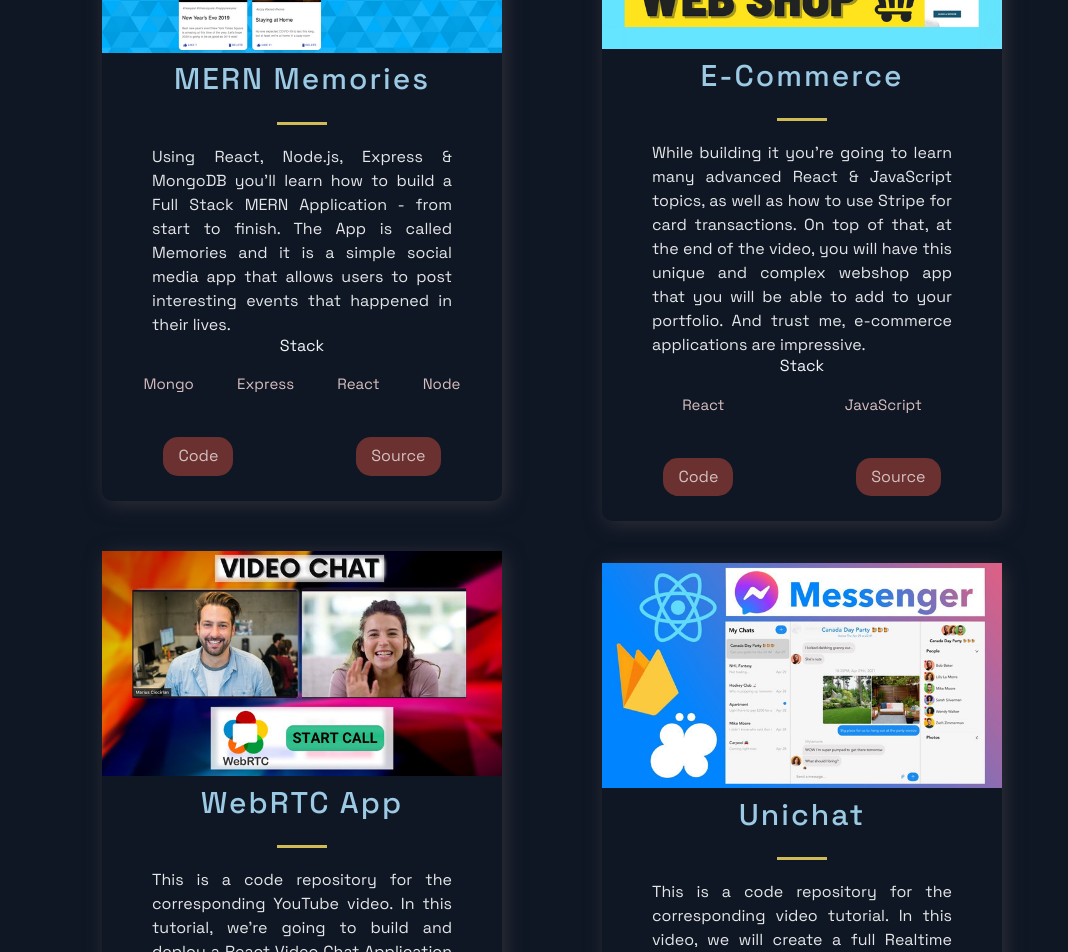
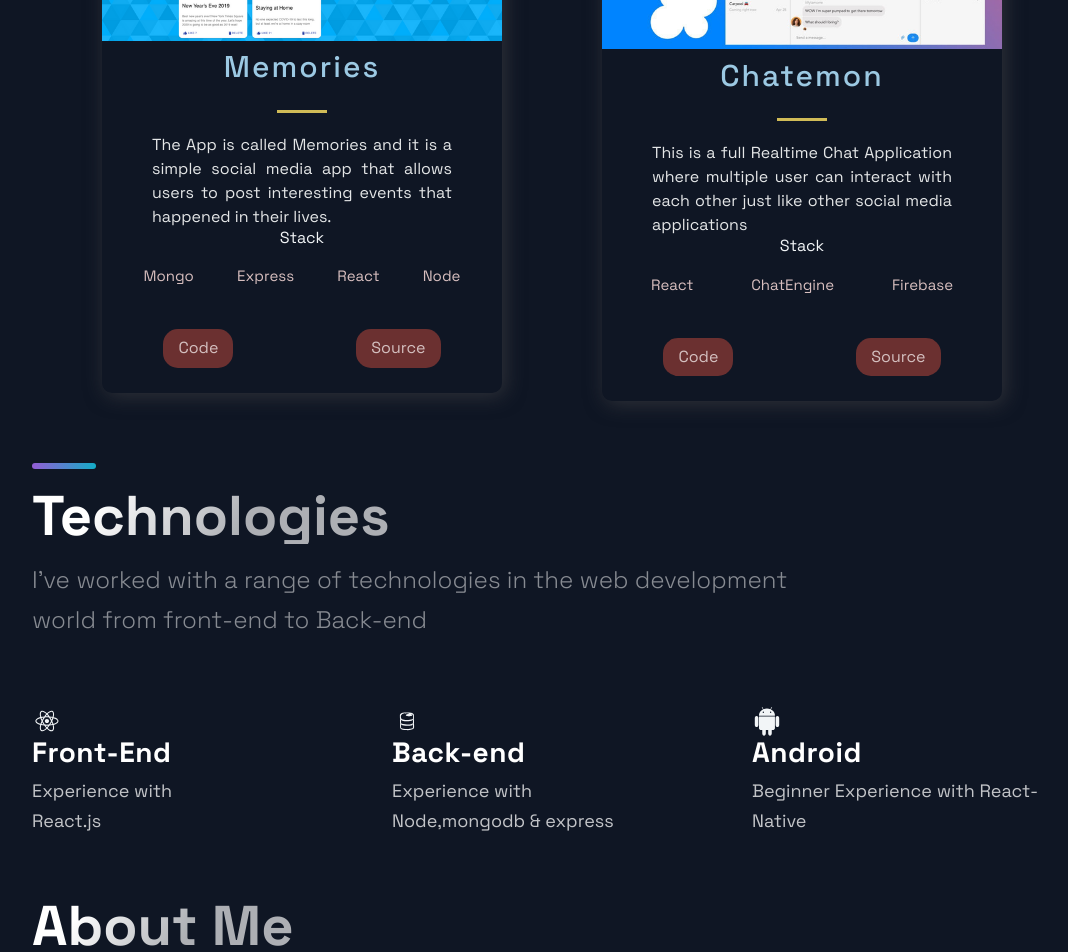
Before and after one commit to Devang2304/React-Portfolio-website, a Next.js app: page / in a window 1280 px wide. Shown: the part 1060-2012 px from the top of the page, without its empty margins (88-1156 px from the left). Built offline with nearby package versions, Linux system fonts and the light colour scheme.

Commit message:
Updated project section

```diff
--- a/src/constants/constants.js
+++ b/src/constants/constants.js
@@ -1,34 +1,34 @@
 export const projects = [
   {
-    title: 'MERN Memories',
-    description: "Using React, Node.js, Express & MongoDB you'll learn how to build a Full Stack MERN Application - from start to finish. The App is called Memories and it is a simple social media app that allows users to post interesting events that happened in their lives.",
+    title: 'Memories',
+    description: "The App is called Memories and it is a simple social media app that allows users to post interesting events that happened in their lives.",
       image: '/images/1.png',
       tags: ['Mongo', 'Express', 'React', 'Node'],
     source: 'https://google.com',
     visit: 'https://google.com',
     id: 0,
   },
+  // {
+  //   title: 'E-Commerce',
+  //   description:"This is Webshop App same as the Top WebShop website.It integrated card transactions with stripe.",
+  //   image: '/images/2.png',
+  //   tags: ['React', 'JavaScript'],
+  //   source: 'https://google.com',
+  //   visit: 'https://google.com',
+  //   id: 1,
+  // },
+  // {
+  //   title: 'WebRTC App',
+  //   description: "This is a code repository for the corresponding YouTube video. In this tutorial, we're going to build and deploy a React Video Chat Application using WebRTC.",
+  //     image: '/images/3.jpg',
+  //     tags: ['React', 'WebRTC'],
+  //   source: 'https://google.com',
+  //   visit: 'https://google.com',
+  //   id: 2,
+  // },
   {
-    title: 'E-Commerce',
-    description:"While building it you're going to learn many advanced React & JavaScript topics, as well as how to use Stripe for card transactions. On top of that, at the end of the video, you will have this unique and complex webshop app that you will be able to add to your portfolio. And trust me, e-commerce applications are impressive.",
-    image: '/images/2.png',
-    tags: ['React', 'JavaScript'],
-    source: 'https://google.com',
-    visit: 'https://google.com',
-    id: 1,
-  },
-  {
-    title: 'WebRTC App',
-    description: "This is a code repository for the corresponding YouTube video. In this tutorial, we're going to build and deploy a React Video Chat Application using WebRTC.",
-      image: '/images/3.jpg',
-      tags: ['React', 'WebRTC'],
-    source: 'https://google.com',
-    visit: 'https://google.com',
-    id: 2,
-  },
-  {
-    title: 'Unichat',
-    description: "This is a code repository for the corresponding video tutorial. In this video, we will create a full Realtime Chat Application",
+    title: 'Chatemon',
+    description: "This is a full Realtime Chat Application where multiple user can interact with each other just like other social media applications",
     image: '/images/4.jpg',
     tags: ['React', 'ChatEngine', 'Firebase'],
     source: 'https://google.com',
```
